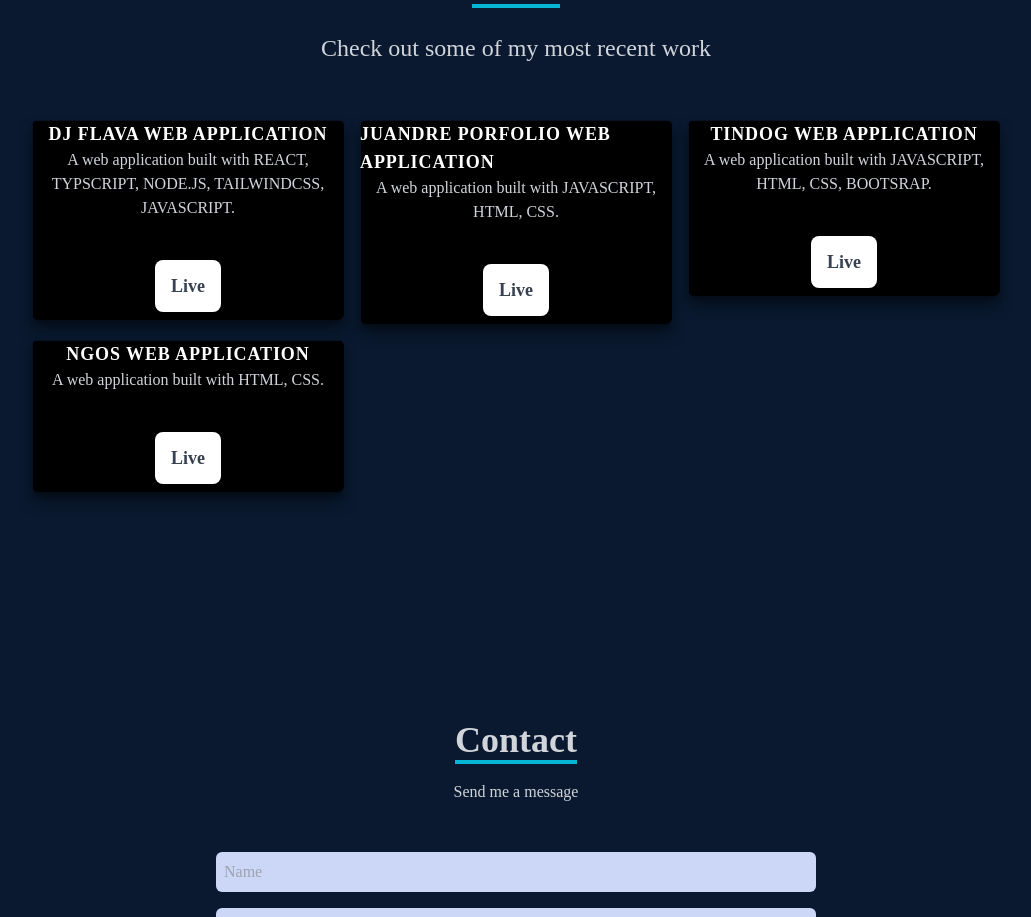
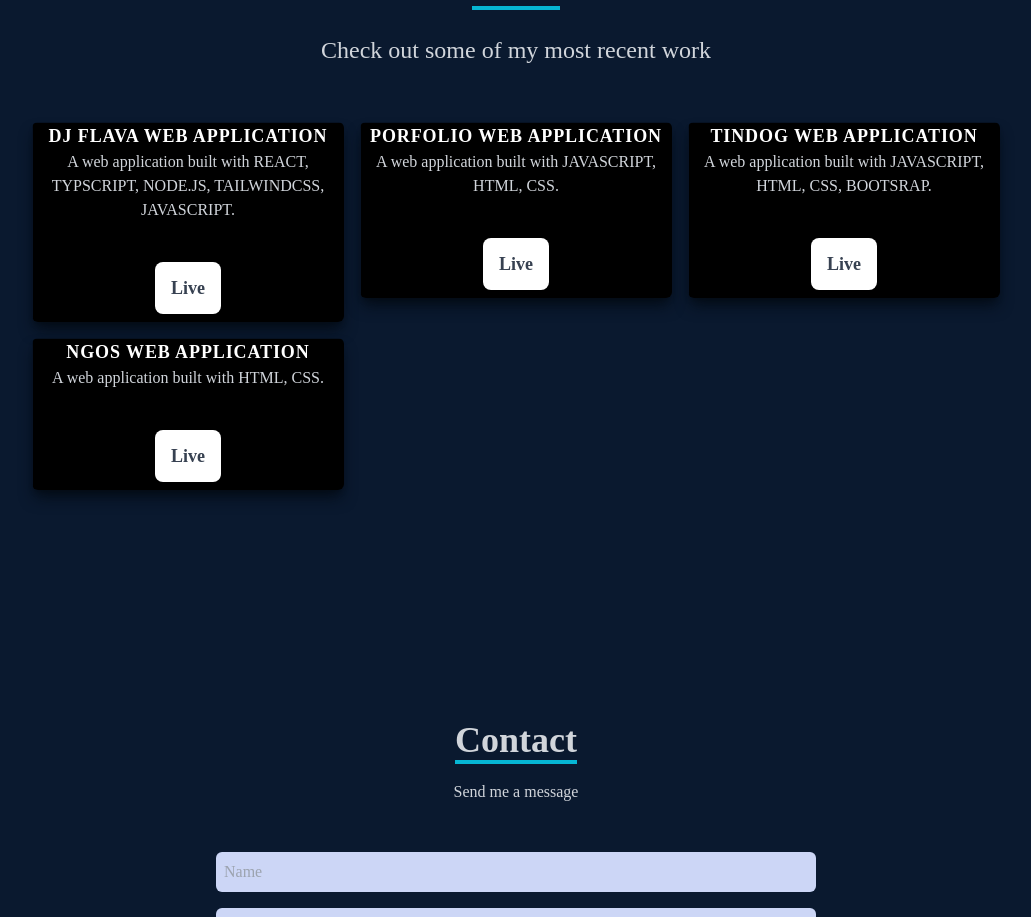
Before and after one commit to sabbatj/react-portfolio-js, a React (Create React App) app: page / in a window 1280 px wide. Shown: the part 2572-3489 px from the top of the page, without its empty margins (124-1155 px from the left). Built offline with nearby package versions, Linux system fonts and the light colour scheme.

Commit message:
Update work.screen.tsx

```diff
--- a/src/screens/work/work.screen.tsx
+++ b/src/screens/work/work.screen.tsx
@@ -40,7 +40,7 @@ const Work = () => {
             >
               <div className='flex justify-center items-center flex-col'>
                 <span className='text-lg font-bold text-white tracking-wider'>
-                  JUANDRE PORFOLIO WEB APPLICATION
+                  PORFOLIO WEB APPLICATION
                 </span>
                 <p className='text-center'>
                   A web application built with JAVASCRIPT, HTML, CSS.
```
